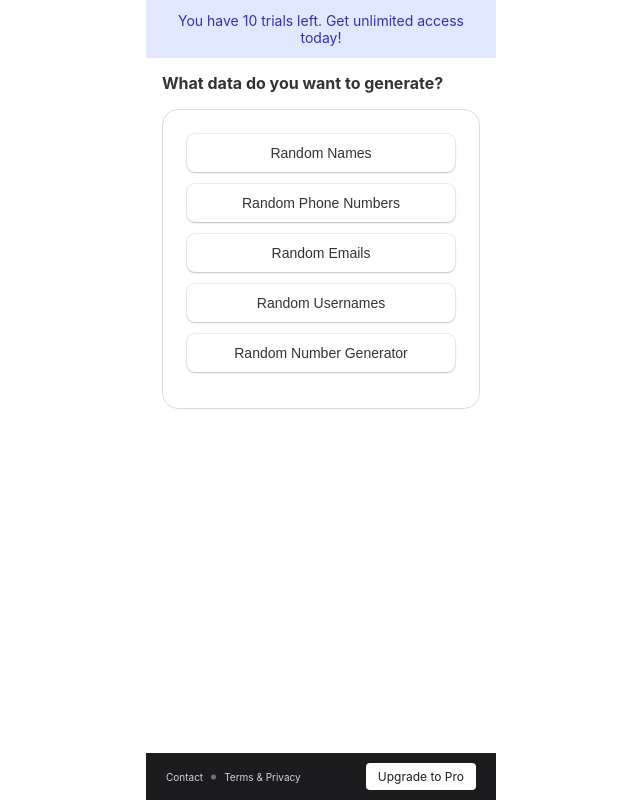
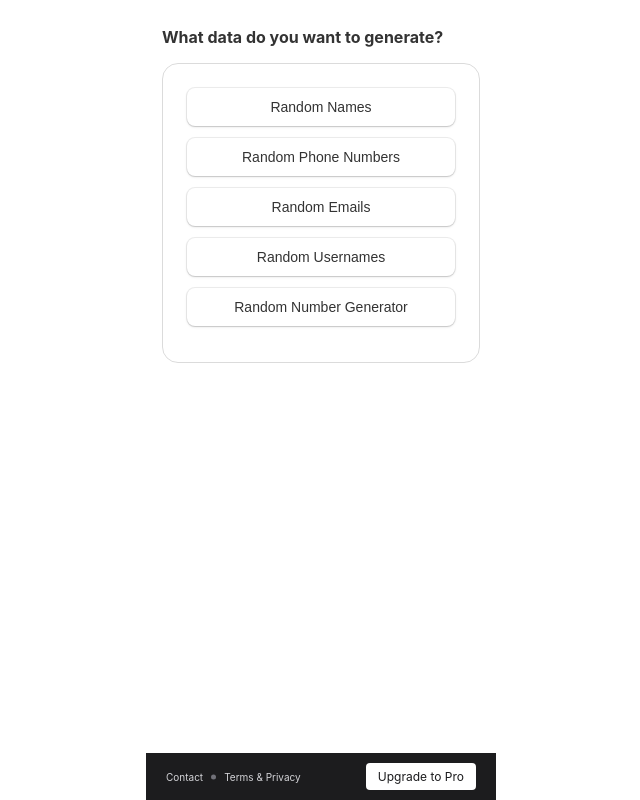
Before and after one commit to Creativestefan/Randator, a website: page ui.html in a window 1280 px wide. Shown: the whole page, without its empty margins (319-959 px from the left). Drawn offline with Linux system fonts and the light colour scheme.

Commit message:
commented on trial

```diff
--- a/code.js
+++ b/code.js
@@ -1,4 +1,4 @@
-figma.showUI(__html__, { width: 350, height: 500 });
+figma.showUI(__html__, { width: 350, height: 450 });
 
 async function fetchData(url) {
   console.log(`Fetching data from ${url}`);
--- a/ui.html
+++ b/ui.html
@@ -14,7 +14,7 @@
             margin: 0 auto;
         }
         .container {
-            padding: 4px 16px 16px 16px;
+            padding: 16px 16px 16px 16px;
             flex-grow: 1;
             display: flex;
             flex-direction: column;
@@ -183,9 +183,9 @@
     </style>
 </head>
 <body>
-    <div class="trial-message">
+    <!-- <div class="trial-message">
         You have 10 trials left. Get unlimited access today!
-    </div>
+    </div> -->
 
     <div id="welcome-screen" class="container">
         <h1>What data do you want to generate?</h1>
```
